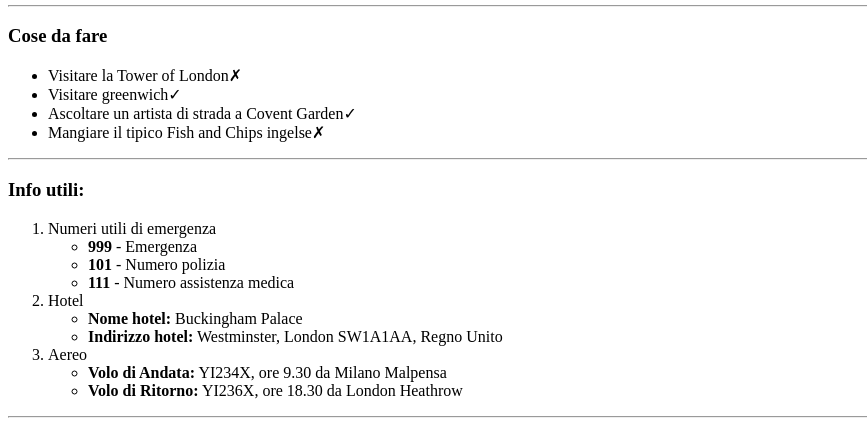
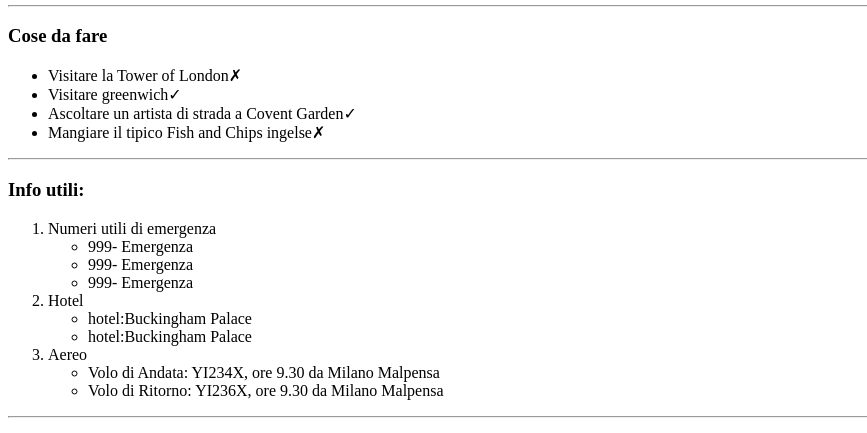
Before and after one commit to NicolaSoggiu/html-london-trip, a plain HTML site: page index.html in a window 1280 px wide. Shown: the part 876-1309 px from the top of the page, without its empty margins (0-867 px from the left). Drawn offline with Linux system fonts and the light colour scheme.

Commit message:
index finished, with fixes on main

```diff
--- a/index.html
+++ b/index.html
@@ -61,23 +61,23 @@
     <hr>
     <h3>Info utili:</h3>
     <ol>
-        <li>Numeri utili di emergenza</li>
-        <ul>
-            <li><strong>999</strong> - Emergenza</li>
-            <li><strong>101</strong> - Numero polizia</li>
-            <li><strong>111</strong> - Numero assistenza medica</li>
-        </ul>
-        <li>Hotel</li>
-        <ul>
-            <li><strong>Nome hotel:</strong> Buckingham Palace</li>
-            <li><strong>Indirizzo hotel:</strong> Westminster, London SW1A1AA, Regno Unito</li>
-        </ul>
-        <li>Aereo</li>
-        <ul>
-            <li><strong>Volo di Andata:</strong> YI234X, ore 9.30 da Milano Malpensa</li>
-            <li><strong>Volo di Ritorno:</strong> YI236X, ore 18.30 da London Heathrow</li>
-        </ul>
-    </ol>
+        <li>Numeri utili di emergenza<ul>
+                                        <li>999- Emergenza</li>
+                                        <li>999- Emergenza</li>
+                                        <li>999- Emergenza</li>
+                                    </ul>
+        </li>
+        <li>Hotel<ul>
+                    <li>hotel:Buckingham Palace</li>
+                    <li>hotel:Buckingham Palace</li>
+                </ul>
+        </li>
+        <li>Aereo<ul>
+                    <li>Volo di Andata: YI234X, ore 9.30 da Milano Malpensa</li>
+                    <li>Volo di Ritorno: YI236X, ore 9.30 da Milano Malpensa</li>
+                </ul>
+        </li>
+        </ol>
     <hr>
     <h3>Le foto</h3>
     <img src="https://www.abta.com/sites/default/files/styles/large/public/media/uploads/london-400x400-compressor_0.jpg" alt="fourth-picture">
```
